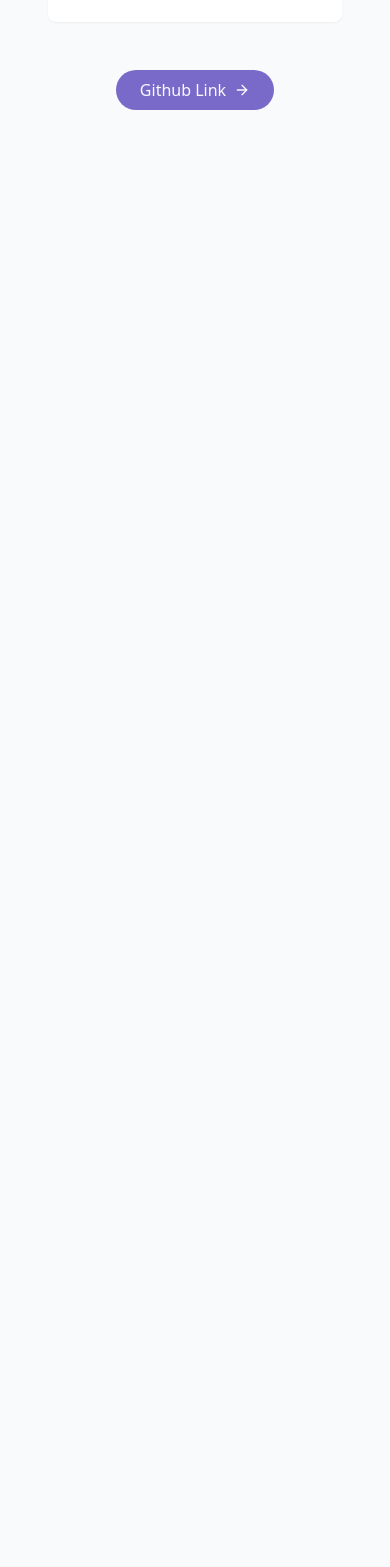
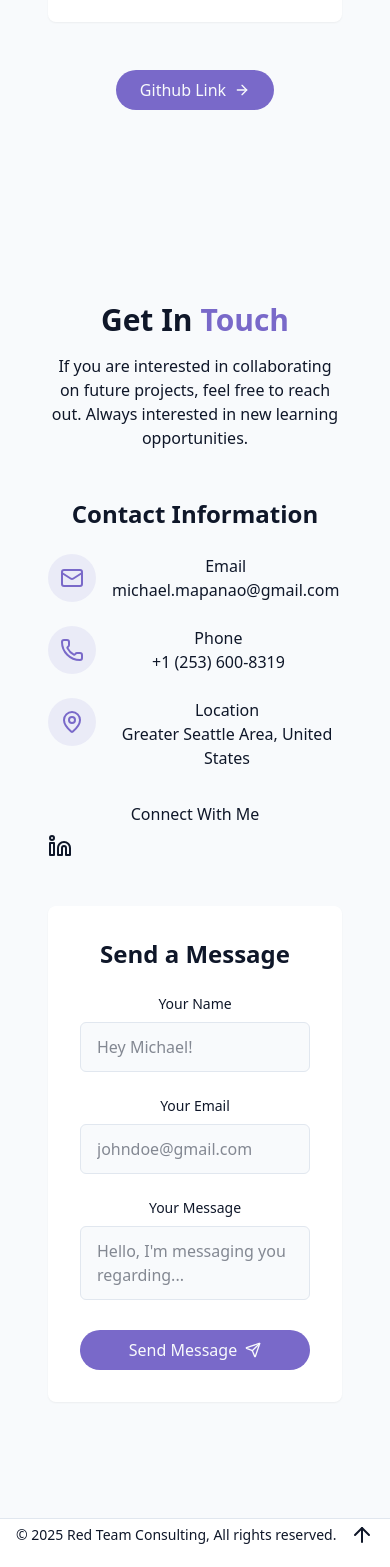
Before and after one commit to BaptizedLion/Beautiful-Portfolio, a React (Vite) app: page / in a window 390 px wide. Shown: the part 6858-8425 px from the top of the page. Before the commit the page ends 7064 px from the top, so only its background shows below. Built offline with nearby package versions, Linux system fonts and the light colour scheme.

Commit message:
Added Footer/ ContactSession

```diff
--- /dev/null
+++ b/src/components/ContactSection.jsx
@@ -0,0 +1,158 @@
+import { Linkedin, Mail, MapPin, Phone, Send } from "lucide-react";
+import { cn } from "@/lib/utils";
+
+export const ContactSection = () => {
+
+    const handleSubmit = (e) => {
+        e.preventDefault();
+        setTimeout(() => {
+
+        },1500)
+
+    }
+  return (
+    <section id="contact" className="py-24 px-4 relative bg-secondary/30">
+      <div className="container mx-auto max-w-5xl">
+        <h2 className="text-3xl md:text-4xl font-bold mb-4 text-center">
+          Get In <span className="text-primary"> Touch</span>
+        </h2>
+        <p className="text-center text-muted-foreground mb-12 max-w-2xl mx-auto">
+          If you are interested in collaborating on future projects, feel free
+          to reach out. Always interested in new learning opportunities.
+        </p>
+
+        <div className="grid grid-cols-1 md:grid-cols-2 gap-12">
+          <div className="spacy-y-8">
+            <h3 className="text-2xl font-semibold mb-6">
+              {" "}
+              Contact Information
+            </h3>
+
+            <div className="space-y-6 justify-center ">
+              <div className="flex items-start space-x-4 ">
+                <div className="p-3 rounded-full bg-primary/10 ">
+                  <Mail className="h-6 w-6 text-primary " />
+                </div>
+                <div>
+                  <h4 className="font-medium ">Email</h4>
+                  <a
+                    href="mailto:michael.mapanao@gmail.com"
+                    className="text-muted-foreground hover:text-primary transition-colors"
+                  >
+                    michael.mapanao@gmail.com
+                  </a>
+                </div>
+              </div>
+              <div className="flex items-start space-x-4 ">
+                <div className="p-3 rounded-full bg-primary/10">
+                  <Phone className="h-6 w-6 text-primary" />
+                </div>
+                <div>
+                  <h4 className="font-medium">Phone</h4>
+                  <a
+                    href="tel:+12536008319"
+                    className="px-10 text-muted-foreground hover:text-primary transition-colors"
+                  >
+                    +1 (253) 600-8319
+                  </a>
+                </div>
+              </div>
+              <div className="flex items-start space-x-4">
+                <div className="p-3 rounded-full bg-primary/10">
+                  <MapPin className="h-6 w-6 text-primary" />
+                </div>
+                <div>
+                  <h4 className="font-medium">Location</h4>
+                  <a className="text-muted-foreground hover:text-primary transition-colors">
+                    Greater Seattle Area, United States
+                  </a>
+                </div>
+              </div>
+            </div>
+
+            <div className="pt-8 ">
+              <h4 className="font-medium mb-2">Connect With Me</h4>
+              <div className="flex-space-x-4 justify-center">
+                <a
+                  href="https://www.linkedin.com/in/michael-mapanao/"
+                  target="_blank"
+                >
+                  <Linkedin />
+                </a>
+              </div>
+            </div>
+          </div>
+
+          <div className="bg-card p-8 rounded-lg shadow-xs">
+            <h3 className="text-2xl font-semibold mb-6">Send a Message</h3>
+            <form className="space-y-6">
+              <div>
+                <label
+                  htmlFor="name"
+                  className="block text-sm font-medium mb-2"
+                >Your Name</label>
+                <input
+                  type="text"
+                  id="name"
+                  name="name"
+                  required
+                  className="w-full px-4 py-3 rounded-md
+                  border border-input bg-background focus-outline-hidden
+                  focus:ring-2 focus:ring-primary"
+                  placeholder="Hey Michael!"
+                />
+              </div>
+
+              <div>
+                <label
+                  htmlFor="name"
+                  className="block text-sm font-medium mb-2"
+                >
+                  {" "}
+                  Your Email
+                </label>
+                <input
+                  type="email"
+                  id="email"
+                  name="email"
+                  required
+                  className="w-full px-4 py-3 rounded-md
+                  border border-input bg-background focus-outline-hidden
+                  focus:ring-2 focus:ring-primary"
+                  placeholder="johndoe@gmail.com"
+                />
+              </div>
+
+              <div>
+                <label
+                  htmlFor="message"
+                  className="block text-sm font-medium mb-2"
+                >
+                  Your Message
+                </label>
+                <textarea
+                  id="message"
+                  name="message"
+                  required
+                  className="w-full px-4 py-3 rounded-md
+                  border border-input bg-background focus-outline-hidden
+                  focus:ring-2 focus:ring-primary resize-none"
+                  placeholder="Hello, I'm messaging you regarding..."
+                />
+              </div>
+              <button
+                type="submit"
+                className={cn(
+                  "cosmic-button w-full flex items-center justify-center gap-2"
+                )}
+              >
+                Send Message
+                <Send size={16}/>
+              </button>
+            </form>
+          </div>
+        </div>
+      </div>
+    </section>
+  );
+};
--- /dev/null
+++ b/src/components/Footer.jsx
@@ -0,0 +1,16 @@
+import { ArrowUp } from "lucide-react";
+
+export const Footer = () => {
+  return (
+    <footer className="py-5 px-4 bg-card relative border-t border-border mt-5 pt-1 flex flex-wrap justify-between items-center">
+      <p className="text-sm text-muted-foreground">
+        {" "}
+        &copy; {new Date().getFullYear()} Red Team Consulting, All rights
+        reserved.
+      </p>
+      <a href='#hero'>
+        <ArrowUp />
+      </a>
+    </footer>
+  );
+};
--- a/src/pages/Home.jsx
+++ b/src/pages/Home.jsx
@@ -5,6 +5,8 @@ import { HeroSection } from "../components/HeroSection";
 import { AboutSection } from "../components/AboutSection";
 import { SkillsSection } from "../components/SkillsSection";
 import { ProjectsSection } from "../components/ProjectsSection";
+import { ContactSection } from "../components/ContactSection";
+import { Footer } from "../components/Footer";
 export const Home = () => {
   return (
     <div className="min-h-screen bg-background text-foreground overflow-x-hidden">
@@ -20,9 +22,11 @@ export const Home = () => {
         <AboutSection />
         <SkillsSection />
         <ProjectsSection />
+        <ContactSection />
       </main>
 
       {/* Footer */}
+      <Footer />
     </div>
   );
 };
```
